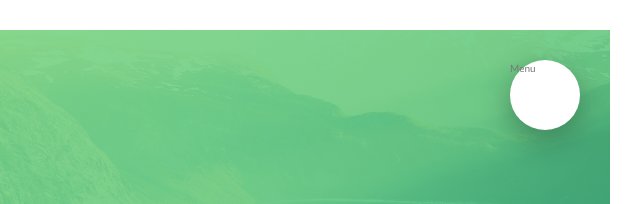
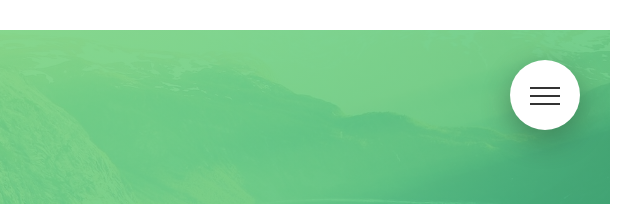
Before and after one commit to JacquesBeets/advanced-css-course-natours, a website: page index.html in a window 1280 px wide. Shown: the top 204 px of the page, 640-1280 px from the left. Drawn offline with Linux system fonts and the light colour scheme.

Commit message:
navigation menu completed

```diff
--- a/index.html
+++ b/index.html
@@ -19,7 +19,9 @@
     <div class="navigation">
         <input type="checkbox" class="navigation__checkbox" id="navi-toggle">
 
-        <label for="navi-toggle" class="navigation__button">Menu</label>
+        <label for="navi-toggle" class="navigation__button">
+            <span class="navigation__icon">&nbsp;</span>
+        </label>
         <div class="navigation__background">&nbsp;</div>
 
         <nav class="navigation__nav">
--- a/sass/layout/_navigation.scss
+++ b/sass/layout/_navigation.scss
@@ -12,7 +12,9 @@
     right: 6rem;
     border-radius: 50%;
     z-index: 2000;
+    text-align: center;
     box-shadow: 0 1rem 3rem rgba($color-black, 0.3);
+    cursor: pointer;
   }
   &__background {
     height: 6rem;
@@ -78,6 +80,7 @@
       transform: translateX(1rem);
     }
   }
+  // FUNCTIONALITY
   &__checkbox:checked ~ &__background {
     transform: scale(100);
   }
@@ -85,4 +88,47 @@
     width: 100%;
     opacity: 1;
   }
+  // ICON
+  &__icon {
+    position: relative;
+    margin-top: 3.5rem;
+    &,
+    &::before,
+    &::after {
+      width: 3rem;
+      height: 2px;
+      background-color: $color-grey-dark-3;
+      display: inline-block;
+      transition: all 0.2s ease-in-out;
+    }
+    &::before,
+    &::after {
+      content: "";
+      position: absolute;
+      left: 0;
+    }
+    &::before {
+      top: -0.8rem;
+    }
+    &::after {
+      top: 0.8rem;
+    }
+  }
+  &__button:hover &__icon::before {
+    top: -1rem;
+  }
+  &__button:hover &__icon::after {
+    top: 1rem;
+  }
+  &__checkbox:checked + &__button &__icon {
+    background-color: transparent;
+  }
+  &__checkbox:checked + &__button &__icon::before {
+    top: 0;
+    transform: rotate(135deg);
+  }
+  &__checkbox:checked + &__button &__icon::after {
+    top: 0;
+    transform: rotate(-135deg);
+  }
 }
```
Also changed, not shown: css/style.css.
